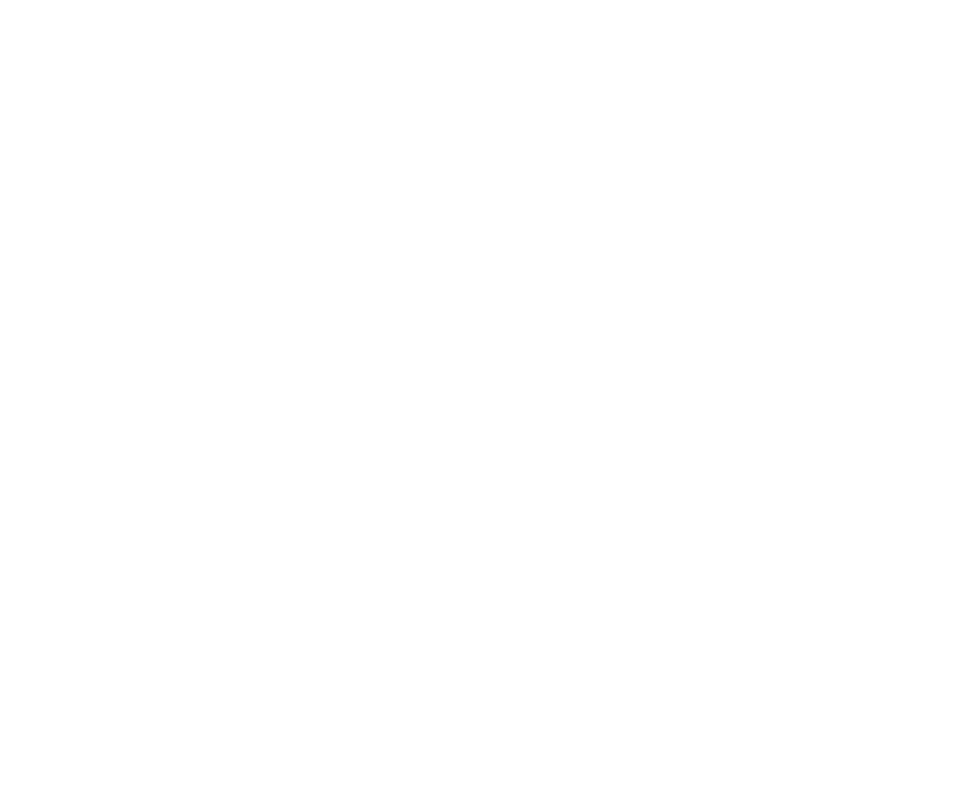
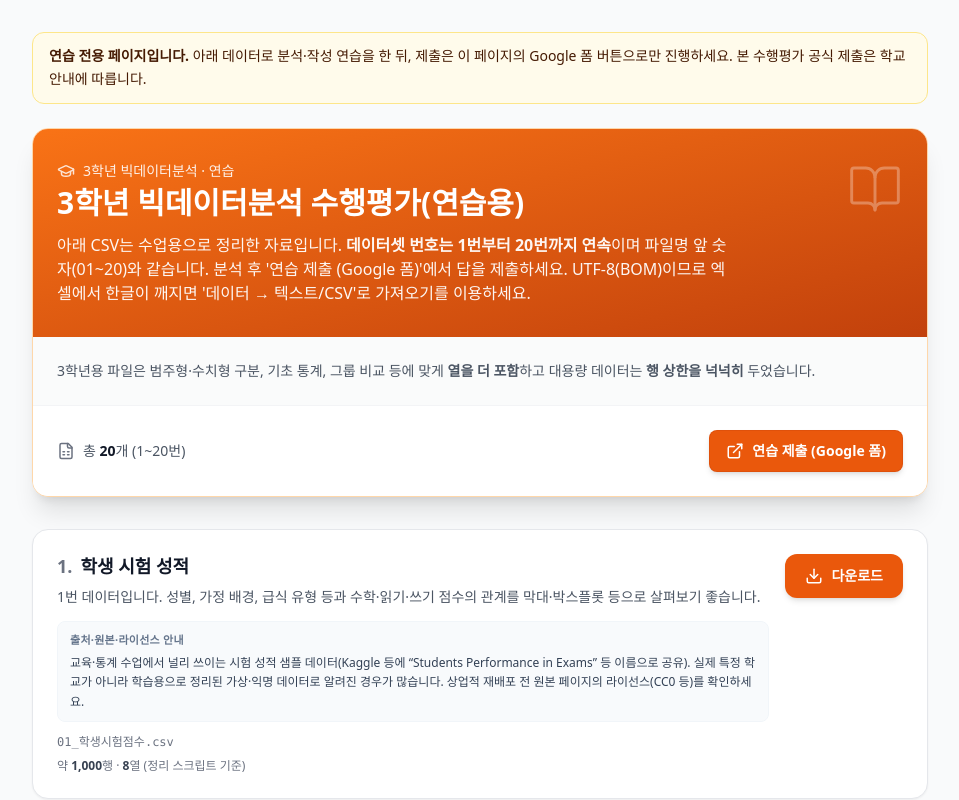
Before and after one commit to sweet1203/pf_ev26_3_1, a React (Vite) app: page /practice/3-bigdata in a window 1280 px wide. Before the commit this address had no page. Shown: the top 800 px of the page, without its empty margins (160-1119 px from the left). Built offline with nearby package versions, Linux system fonts and the light colour scheme.

Commit message:
연습 전용 페이지: /practice/2-information, /practice/3-bigdata 및 Google 폼 연결

```diff
--- a/src/App.jsx
+++ b/src/App.jsx
@@ -5,6 +5,8 @@
 import Grade3Submit from './pages/Grade3Submit.jsx';
 import Grade2Submit from './pages/Grade2Submit.jsx';
 import DatasetGuide from './pages/DatasetGuide.jsx';
+import PracticeGrade2 from './pages/PracticeGrade2.jsx';
+import PracticeGrade3 from './pages/PracticeGrade3.jsx';
 
 function Layout() {
   const [toast, setToast] = useState(null);
@@ -56,6 +58,9 @@
         <Route path="/datasets" element={<DatasetGuide />} />
         <Route path="/grade3" element={<Grade3Submit />} />
         <Route path="/grade2" element={<Grade2Submit />} />
+        {/* 연습용: 홈·데이터셋 안내 등에서 링크하지 않음. URL로만 접속 */}
+        <Route path="/practice/2-information" element={<PracticeGrade2 />} />
+        <Route path="/practice/3-bigdata" element={<PracticeGrade3 />} />
       </Route>
     </Routes>
   );
--- /dev/null
+++ b/src/pages/PracticeGrade2.jsx
@@ -0,0 +1,21 @@
+import React from 'react';
+import PracticeGradePage from './PracticeGradePage.jsx';
+import { PRACTICE_FORM_GRADE2 } from '../practiceFormUrls.js';
+
+export default function PracticeGrade2() {
+  return (
+    <PracticeGradePage
+      grade={2}
+      formUrl={PRACTICE_FORM_GRADE2}
+      heroEyebrow="2학년 정보 · 연습"
+      heroTitle="2학년 정보과 수행평가(연습용)"
+      heroDescription={
+        <>
+          아래 CSV는 수업용으로 정리한 자료입니다. <strong>데이터셋 번호는 1번부터 20번까지 연속</strong>이며 파일명 앞
+          숫자(01~20)와 같습니다. 분석 후 &apos;연습 제출 (Google 폼)&apos;에서 답을 제출하세요. UTF-8(BOM)이므로 엑셀에서
+          한글이 깨지면 &apos;데이터 → 텍스트/CSV&apos;로 가져오기를 이용하세요.
+        </>
+      }
+    />
+  );
+}
--- /dev/null
+++ b/src/pages/PracticeGrade3.jsx
@@ -0,0 +1,21 @@
+import React from 'react';
+import PracticeGradePage from './PracticeGradePage.jsx';
+import { PRACTICE_FORM_GRADE3 } from '../practiceFormUrls.js';
+
+export default function PracticeGrade3() {
+  return (
+    <PracticeGradePage
+      grade={3}
+      formUrl={PRACTICE_FORM_GRADE3}
+      heroEyebrow="3학년 빅데이터분석 · 연습"
+      heroTitle="3학년 빅데이터분석 수행평가(연습용)"
+      heroDescription={
+        <>
+          아래 CSV는 수업용으로 정리한 자료입니다. <strong>데이터셋 번호는 1번부터 20번까지 연속</strong>이며 파일명 앞
+          숫자(01~20)와 같습니다. 분석 후 &apos;연습 제출 (Google 폼)&apos;에서 답을 제출하세요. UTF-8(BOM)이므로 엑셀에서
+          한글이 깨지면 &apos;데이터 → 텍스트/CSV&apos;로 가져오기를 이용하세요.
+        </>
+      }
+    />
+  );
+}
--- /dev/null
+++ b/src/pages/PracticeGradePage.jsx
@@ -0,0 +1,130 @@
+import React from 'react';
+import { BookOpen, Download, ExternalLink, FileSpreadsheet, GraduationCap } from 'lucide-react';
+import { DATASET_CATALOG, datasetFileUrl } from '../datasetCatalog.js';
+
+/**
+ * 연습용 전용: 본 사이트 다른 경로로 이동하는 링크 없음. 제출은 Google 폼으로만 연결.
+ */
+export default function PracticeGradePage({ grade, formUrl, heroEyebrow, heroTitle, heroDescription }) {
+  const statsKey = grade === 2 ? 'g2' : 'g3';
+  const accentBtn =
+    grade === 2
+      ? 'bg-teal-700 hover:bg-teal-800 border-teal-900/20 text-white'
+      : 'bg-orange-600 hover:bg-orange-700 border-orange-700/30 text-white';
+  const downloadBtn =
+    grade === 2 ? 'bg-teal-600 hover:bg-teal-700' : 'bg-orange-600 hover:bg-orange-700';
+  const borderCard = grade === 2 ? 'border-teal-200' : 'border-orange-200';
+  const heroBg =
+    grade === 2 ? 'bg-gradient-to-br from-teal-700 to-teal-900' : 'bg-gradient-to-br from-orange-500 to-orange-700';
+
+  return (
+    <div className="max-w-4xl mx-auto pb-16">
+      <div
+        className="mb-6 rounded-xl border border-amber-200 bg-amber-50 px-4 py-3 text-sm text-amber-950 leading-relaxed"
+        role="status"
+      >
+        <strong className="font-semibold">연습 전용 페이지입니다.</strong> 아래 데이터로 분석·작성 연습을 한 뒤, 제출은 이
+        페이지의 Google 폼 버튼으로만 진행하세요. 본 수행평가 공식 제출은 학교 안내에 따릅니다.
+      </div>
+
+      <div className={`rounded-2xl shadow-xl overflow-hidden border mb-8 bg-white ${borderCard}`}>
+        <div className={`px-6 py-8 text-white ${heroBg}`}>
+          <div className="flex flex-col sm:flex-row sm:items-start sm:justify-between gap-4">
+            <div>
+              <p className="text-sm font-medium opacity-90 mb-1 flex items-center gap-2">
+                <GraduationCap size={18} className="opacity-90" />
+                {heroEyebrow}
+              </p>
+              <h1 className="text-2xl sm:text-3xl font-bold leading-tight">{heroTitle}</h1>
+              <p className="mt-3 text-sm sm:text-base opacity-95 max-w-2xl leading-relaxed">{heroDescription}</p>
+            </div>
+            <BookOpen className="hidden sm:block opacity-30 flex-shrink-0" size={56} strokeWidth={1.25} />
+          </div>
+        </div>
+
+        <div className="p-5 sm:p-6 border-b border-gray-100 bg-gray-50/80">
+          <p className="text-xs sm:text-sm text-gray-600 leading-relaxed">
+            {grade === 2 ? (
+              <>
+                2학년용 파일은 그래프·추이·해석 중심 활동에 맞게 <strong>열 수와 행 수를 다소 줄인</strong> 버전입니다.
+              </>
+            ) : (
+              <>
+                3학년용 파일은 범주형·수치형 구분, 기초 통계, 그룹 비교 등에 맞게{' '}
+                <strong>열을 더 포함</strong>하고 대용량 데이터는 <strong>행 상한을 넉넉히</strong> 두었습니다.
+              </>
+            )}
+          </p>
+        </div>
+
+        <div className="p-5 sm:p-6 flex flex-col sm:flex-row sm:items-center sm:justify-between gap-4 bg-white">
+          <div className="flex items-center gap-2 text-sm text-gray-600">
+            <FileSpreadsheet size={18} className="text-gray-500" />
+            <span>
+              총 <strong className="text-gray-900">{DATASET_CATALOG.length}</strong>개 (1~20번)
+            </span>
+          </div>
+          <a
+            href={formUrl}
+            target="_blank"
+            rel="noopener noreferrer"
+            className={`inline-flex items-center justify-center gap-2 px-4 py-2.5 rounded-lg text-sm font-semibold shadow-md transition-colors border sm:ml-auto ${accentBtn}`}
+          >
+            <ExternalLink size={18} aria-hidden />
+            연습 제출 (Google 폼)
+          </a>
+        </div>
+      </div>
+
+      <ul className="space-y-4">
+        {DATASET_CATALOG.map((d) => {
+          const st = d[statsKey];
+          const href = datasetFileUrl(grade, d.file);
+          return (
+            <li
+              key={`practice-${grade}-${d.file}`}
+              className="bg-white rounded-2xl border border-gray-200 shadow-sm hover:shadow-md transition-shadow overflow-hidden"
+            >
+              <div className="p-5 sm:p-6">
+                <div className="flex flex-col sm:flex-row sm:items-start sm:justify-between gap-4">
+                  <div className="min-w-0 flex-1">
+                    <h2 className="text-lg font-bold text-gray-900 leading-snug">
+                      <span className="text-gray-500 font-semibold tabular-nums mr-2">{d.num}.</span>
+                      {d.title}
+                    </h2>
+                    <p className="mt-2 text-sm text-gray-600 leading-relaxed">{d.blurb}</p>
+                    {d.source ? (
+                      <div className="mt-3 rounded-lg bg-slate-50 border border-slate-100 px-3 py-2.5">
+                        <p className="text-[11px] font-semibold uppercase tracking-wide text-slate-500 mb-1">
+                          출처·원본·라이선스 안내
+                        </p>
+                        <p className="text-xs text-slate-700 leading-relaxed">{d.source}</p>
+                      </div>
+                    ) : null}
+                    <p className="mt-3 text-xs text-gray-500 font-mono break-all">{d.file}</p>
+                    <p className="mt-2 text-xs text-gray-500">
+                      약 <strong className="text-gray-700">{st.rows.toLocaleString()}</strong>행 ·{' '}
+                      <strong className="text-gray-700">{st.cols}</strong>열 (정리 스크립트 기준)
+                    </p>
+                  </div>
+                  <a
+                    href={href}
+                    download={d.file}
+                    className={`inline-flex items-center justify-center gap-2 shrink-0 px-5 py-3 rounded-xl text-sm font-semibold text-white shadow-md transition-colors ${downloadBtn}`}
+                  >
+                    <Download size={18} />
+                    다운로드
+                  </a>
+                </div>
+              </div>
+            </li>
+          );
+        })}
+      </ul>
+
+      <p className="mt-10 text-center text-xs text-gray-500 leading-relaxed px-2">
+        데이터는 교육 목적으로 제공되며, 출처·라이선스는 각 원본 데이터셋을 따릅니다.
+      </p>
+    </div>
+  );
+}
--- /dev/null
+++ b/src/practiceFormUrls.js
@@ -0,0 +1,6 @@
+/** 연습용 Google 폼 (본 제출 페이지와 별도) */
+export const PRACTICE_FORM_GRADE2 =
+  'https://docs.google.com/forms/d/e/1FAIpQLSc208T5Ey6iBxIwptaKM25iyZLN-_PCy5-qOyScYKD3xqUa9g/viewform?usp=sharing&ouid=114017220588013381907';
+
+export const PRACTICE_FORM_GRADE3 =
+  'https://docs.google.com/forms/d/e/1FAIpQLScP1ijwOkXG3FrO0N-ngp3hf8Hz41PPAOCLydPy44dNilOBRQ/viewform?usp=sharing&ouid=114017220588013381907';
```
